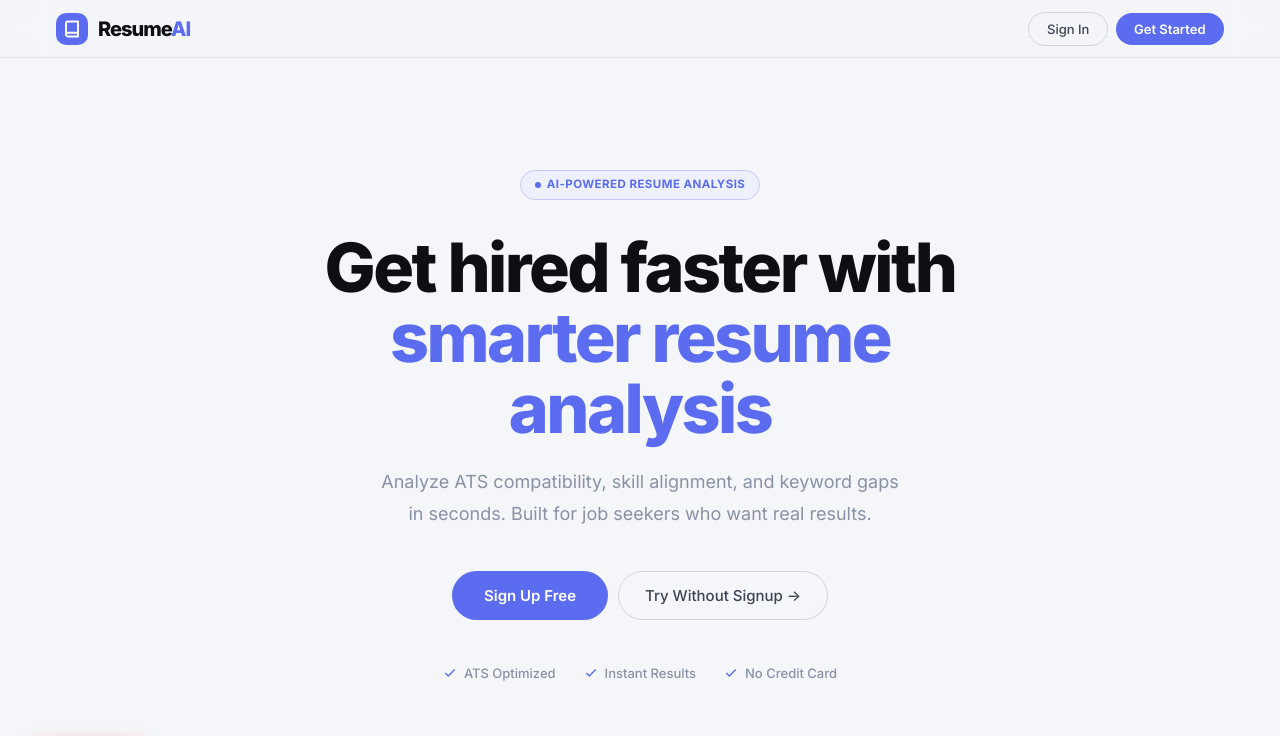
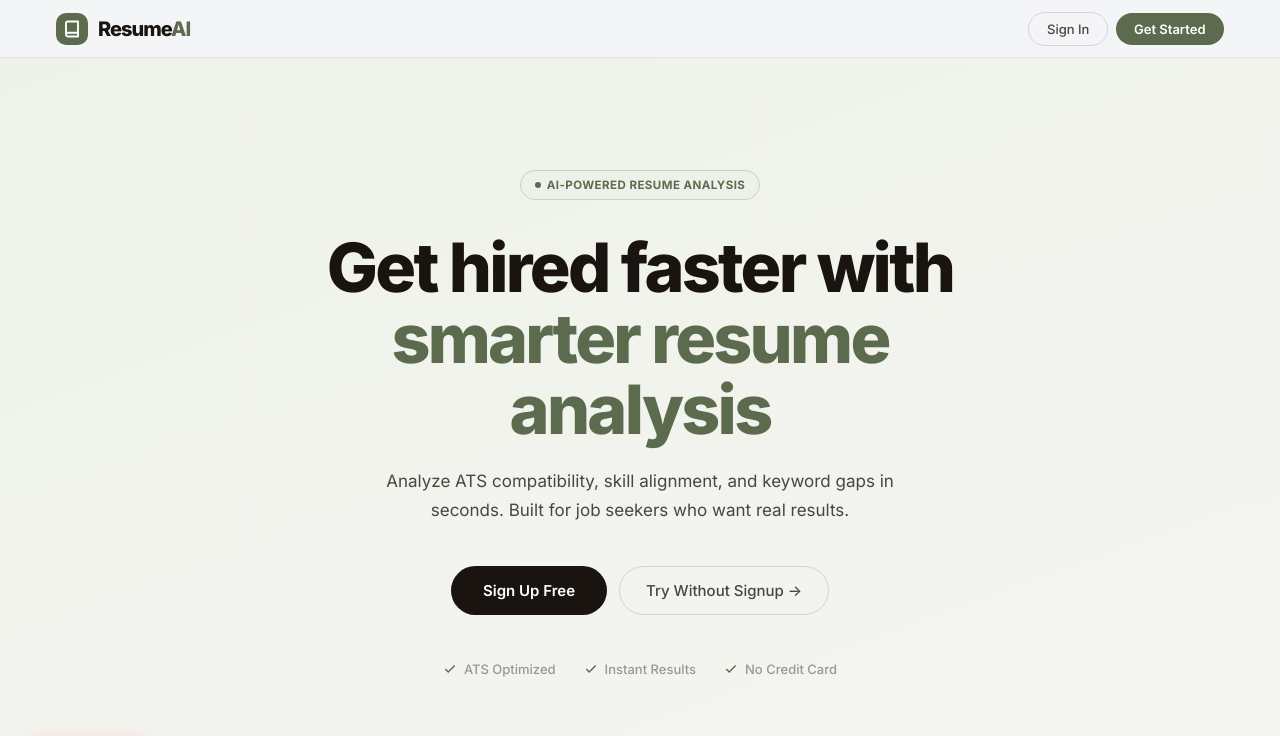
Before and after one commit to gnanesh-reddy-12/Ai-Resume-Analyzer, a React (Vite) app: page /landing in a window 1280 px wide. Shown: the top 736 px of the page. Built offline with nearby package versions, Linux system fonts and the light colour scheme; no server answers.

Commit message:
Design system: switch accent to muted sage-green #5C6B4E with warm cream bg

```diff
--- a/src/index.css
+++ b/src/index.css
@@ -1,40 +1,45 @@
 @import url('https://fonts.googleapis.com/css2?family=Inter:wght@400;500;600;700;800&display=swap');
 
 :root {
-  --bg:            #F4F6F9;
-  --bg-2:          #ECEEF2;
+  /* Backgrounds — warm cream, not cold white */
+  --bg:            #FAF8F5;
+  --bg-2:          #F0ECE6;
   --surface:       #FFFFFF;
-  --surface-2:     #F8F9FB;
+  --surface-2:     #FAF8F5;
 
-  --text-1:        #0D0F12;
-  --text-2:        #3D4452;
-  --text-3:        #8892A4;
+  /* Text — warm near-blacks, not cold slate */
+  --text-1:        #1A1410;
+  --text-2:        #4A4540;
+  --text-3:        #9C9690;
 
-  --border:        rgba(13,15,18,0.08);
-  --border-2:      rgba(13,15,18,0.14);
+  /* Borders — warm tinted */
+  --border:        rgba(26,20,16,0.08);
+  --border-2:      rgba(26,20,16,0.14);
 
-  --accent:        #5B6CF0;
-  --accent-hover:  #4757E8;
-  --accent-soft:   #EEF0FE;
-  --accent-mid:    #C7CBFB;
+  /* Accent — muted sage-green */
+  --accent:        #5C6B4E;
+  --accent-hover:  #4A5A3C;
+  --accent-soft:   #EEF1EA;
+  --accent-mid:    #C8D4BE;
 
-  --success:       #1A7F4B;
-  --success-bg:    #EDFAF3;
-  --success-bd:    #A8DDBF;
-
-  --danger:        #B91C1C;
-  --danger-bg:     #FEF2F2;
-  --danger-bd:     #FECACA;
-
-  --warning:       #B45309;
+  /* Semantic */
+  --success:       #1A7A45;
+  --success-bg:    #F0FDF4;
+  --success-bd:    #86EFAC;
+  --danger:        #C9252D;
+  --danger-bg:     #FFF1F0;
+  --danger-bd:     #FFCCC7;
+  --warning:       #92400E;
   --warning-bg:    #FFFBEB;
   --warning-bd:    #FDE68A;
 
-  --shadow-xs: 0 1px 2px rgba(0,0,0,0.05);
-  --shadow-sm: 0 1px 3px rgba(0,0,0,0.07), 0 1px 2px rgba(0,0,0,0.04);
-  --shadow-md: 0 4px 16px rgba(0,0,0,0.08), 0 1px 4px rgba(0,0,0,0.04);
-  --shadow-lg: 0 12px 40px rgba(0,0,0,0.12), 0 4px 12px rgba(0,0,0,0.06);
+  /* Shadows — warm-tinted, not cold gray */
+  --shadow-xs: 0 1px 2px rgba(26,20,16,0.05);
+  --shadow-sm: 0 1px 4px rgba(26,20,16,0.07), 0 1px 2px rgba(26,20,16,0.04);
+  --shadow-md: 0 4px 16px rgba(26,20,16,0.09), 0 2px 4px rgba(26,20,16,0.05);
+  --shadow-lg: 0 12px 40px rgba(26,20,16,0.11), 0 4px 10px rgba(26,20,16,0.06);
 
+  /* Typography scale — unchanged */
   --text-xs:   0.75rem;
   --text-sm:   0.8125rem;
   --text-base: 0.9375rem;
@@ -43,12 +48,13 @@
   --text-2xl:  1.5rem;
   --text-3xl:  clamp(1.75rem, 3vw + 0.5rem, 2.5rem);
 
-  --r-xs:  4px;
-  --r-sm:  8px;
-  --r-md:  12px;
-  --r-lg:  16px;
-  --r-xl:  20px;
-  --r-2xl: 28px;
+  /* Radius */
+  --r-xs:  3px;
+  --r-sm:  6px;
+  --r-md:  10px;
+  --r-lg:  14px;
+  --r-xl:  18px;
+  --r-2xl: 24px;
 }
 
 *, *::before, *::after {
@@ -65,14 +71,17 @@ body {
   font-family: 'Inter', -apple-system, BlinkMacSystemFont, sans-serif;
   background: var(--bg);
   color: var(--text-1);
-  line-height: 1.5;
+  line-height: 1.6;
   overflow-x: hidden;
+  font-feature-settings: "cv02", "cv03", "cv04", "cv11";
+  -webkit-font-smoothing: antialiased;
 }
 
-h1,h2,h3,h4,h5,h6 {
+h1, h2, h3, h4, h5, h6 {
   color: var(--text-1);
-  letter-spacing: -0.02em;
-  line-height: 1.15;
+  letter-spacing: -0.025em;
+  line-height: 1.2;
+  font-weight: 700;
 }
 
 a { color: inherit; text-decoration: none; }
@@ -121,18 +130,18 @@ button { font-family: inherit; }
   border: none;
   border-radius: 99px;
   cursor: pointer;
-  transition: transform 0.4s cubic-bezier(0.175, 0.885, 0.32, 1.275), box-shadow 0.4s ease, opacity 0.15s;
+  transition: transform 0.2s ease, box-shadow 0.2s ease, opacity 0.15s;
   white-space: nowrap;
   will-change: transform;
 }
 .btn-primary:hover {
-  transform: translateY(-2px) scale(1.015);
-  box-shadow: 0 12px 24px rgba(0,0,0,0.1), 0 4px 8px rgba(0,0,0,0.05);
+  transform: translateY(-1px);
+  box-shadow: 0 4px 14px rgba(26,20,16,0.18), 0 2px 4px rgba(26,20,16,0.08);
   opacity: 0.9;
 }
 .btn-primary:active {
-  transform: translateY(1px) scale(0.97);
-  box-shadow: 0 2px 5px rgba(0,0,0,0.05);
+  transform: translateY(1px);
+  box-shadow: 0 2px 5px rgba(26,20,16,0.08);
 }
 .btn-primary:disabled { opacity: 0.4; cursor: not-allowed; transform: none; box-shadow: none; }
 
@@ -150,18 +159,18 @@ button { font-family: inherit; }
   border: none;
   border-radius: 99px;
   cursor: pointer;
-  transition: transform 0.4s cubic-bezier(0.175, 0.885, 0.32, 1.275), box-shadow 0.4s ease, background 0.15s;
+  transition: transform 0.2s ease, box-shadow 0.2s ease, background 0.15s;
   white-space: nowrap;
   will-change: transform;
 }
 .btn-accent:hover {
   background: var(--accent-hover);
-  transform: translateY(-2px) scale(1.015);
-  box-shadow: 0 12px 24px rgba(91,108,240,0.3), 0 4px 8px rgba(91,108,240,0.15);
+  transform: translateY(-1px);
+  box-shadow: 0 6px 20px rgba(92,107,78,0.28), 0 2px 6px rgba(92,107,78,0.14);
 }
 .btn-accent:active {
-  transform: translateY(1px) scale(0.97);
-  box-shadow: 0 2px 5px rgba(91,108,240,0.2);
+  transform: translateY(1px);
+  box-shadow: 0 2px 5px rgba(92,107,78,0.18);
 }
 .btn-accent:disabled { opacity: 0.4; cursor: not-allowed; }
 
@@ -179,19 +188,19 @@ button { font-family: inherit; }
   border: 1px solid var(--border-2);
   border-radius: 99px;
   cursor: pointer;
-  transition: transform 0.4s cubic-bezier(0.175, 0.885, 0.32, 1.275), box-shadow 0.4s ease, background 0.15s, color 0.15s;
+  transition: transform 0.2s ease, box-shadow 0.2s ease, background 0.15s, color 0.15s;
   white-space: nowrap;
   will-change: transform;
 }
 .btn-ghost:hover {
   background: var(--surface);
   color: var(--text-1);
-  transform: translateY(-2px) scale(1.015);
-  box-shadow: 0 10px 20px rgba(0,0,0,0.06), 0 4px 8px rgba(0,0,0,0.03);
+  transform: translateY(-1px);
+  box-shadow: var(--shadow-sm);
 }
 .btn-ghost:active {
-  transform: translateY(1px) scale(0.97);
-  box-shadow: 0 2px 4px rgba(0,0,0,0.02);
+  transform: translateY(1px);
+  box-shadow: none;
 }
 
 .btn-secondary {
@@ -208,18 +217,18 @@ button { font-family: inherit; }
   border: 1px solid var(--border-2);
   border-radius: 99px;
   cursor: pointer;
-  transition: transform 0.4s cubic-bezier(0.175, 0.885, 0.32, 1.275), box-shadow 0.4s ease, background 0.15s;
+  transition: transform 0.2s ease, box-shadow 0.2s ease, background 0.15s;
   white-space: nowrap;
   will-change: transform;
 }
 .btn-secondary:hover {
   background: var(--bg-2);
-  transform: translateY(-2px) scale(1.015);
-  box-shadow: 0 10px 20px rgba(0,0,0,0.06), 0 4px 8px rgba(0,0,0,0.03);
+  transform: translateY(-1px);
+  box-shadow: var(--shadow-sm);
 }
 .btn-secondary:active {
-  transform: translateY(1px) scale(0.97);
-  box-shadow: 0 2px 4px rgba(0,0,0,0.02);
+  transform: translateY(1px);
+  box-shadow: none;
 }
 .btn-secondary:disabled { opacity: 0.4; cursor: not-allowed; }
 
@@ -255,7 +264,7 @@ button { font-family: inherit; }
 .input-ek::placeholder { color: var(--text-3); }
 .input-ek:focus {
   border-color: var(--accent);
-  box-shadow: 0 0 0 3px rgba(91,108,240,0.12);
+  box-shadow: 0 0 0 3px rgba(92,107,78,0.14);
 }
 .input-ek:disabled { background: var(--bg); color: var(--text-3); cursor: not-allowed; }
 
@@ -418,12 +427,12 @@ button { font-family: inherit; }
   margin: 0 auto;
   max-width: 1000px;
   width: calc(100% - 32px);
-  background: rgba(255,255,255,0.88);
+  background: rgba(250,248,245,0.94);
   backdrop-filter: blur(20px);
   -webkit-backdrop-filter: blur(20px);
   border-radius: 99px;
-  border: 1px solid rgba(13,15,18,0.09);
-  box-shadow: 0 2px 20px rgba(0,0,0,0.06), 0 1px 3px rgba(0,0,0,0.04);
+  border: 1px solid rgba(26,20,16,0.08);
+  box-shadow: 0 2px 12px rgba(26,20,16,0.07), 0 1px 3px rgba(26,20,16,0.04);
   height: 52px;
   display: flex;
   align-items: center;
@@ -437,17 +446,30 @@ button { font-family: inherit; }
     border-top: none;
     border-left: none;
     border-right: none;
-    background: rgba(255,255,255,0.98);
+    background: rgba(250,248,245,0.98);
   }
 }
 
-/* ── Emil Kowalski Interaction ── */
-.ek-card, .stat-card {
+/* ── Card Interactions ── */
+.ek-card {
+  background: var(--surface);
+  border: 1px solid var(--border);
+  border-radius: var(--r-lg);
+  box-shadow: var(--shadow-xs);
+  transition: transform 0.2s ease,
+              box-shadow 0.2s ease,
+              border-color 0.15s ease;
+}
+.ek-card:hover {
+  transform: translateY(-2px);
+  box-shadow: var(--shadow-md);
+  border-color: var(--border-2);
+}
+.stat-card {
   position: relative;
-  transition: transform 0.4s cubic-bezier(0.175, 0.885, 0.32, 1.275), box-shadow 0.4s ease;
-  will-change: transform;
+  transition: transform 0.2s ease, box-shadow 0.2s ease;
 }
-.ek-card:hover, .stat-card:hover {
-  transform: translateY(-2px) scale(1.015);
-  box-shadow: 0 16px 40px rgba(0,0,0,0.06), 0 4px 12px rgba(0,0,0,0.03) !important;
+.stat-card:hover {
+  transform: translateY(-2px);
+  box-shadow: var(--shadow-md) !important;
 }
--- a/src/pages/GuestResults.jsx
+++ b/src/pages/GuestResults.jsx
@@ -40,7 +40,7 @@ function ScoreRing({ score, size = 140, stroke = 10 }) {
   return (
     <div style={{ position: "relative", width: size, height: size, display: "flex", alignItems: "center", justifyContent: "center" }}>
       <svg width={size} height={size} style={{ transform: "rotate(-90deg)" }}>
-        <circle cx={size / 2} cy={size / 2} r={r} fill="none" stroke="var(--border-2)" strokeWidth={stroke} />
+        <circle cx={size / 2} cy={size / 2} r={r} fill="none" stroke="var(--bg-2)" strokeWidth={stroke} />
         <motion.circle cx={size / 2} cy={size / 2} r={r} fill="none" stroke={color} strokeWidth={stroke}
           strokeLinecap="round" strokeDasharray={circ}
           initial={{ strokeDashoffset: circ }} animate={{ strokeDashoffset: offset }}
--- a/src/pages/History.jsx
+++ b/src/pages/History.jsx
@@ -16,7 +16,7 @@ function ScoreRing({ score, size = 52, stroke = 4.5 }) {
   return (
     <div style={{ position: "relative", width: size, height: size, flexShrink: 0 }}>
       <svg width={size} height={size} style={{ transform: "rotate(-90deg)" }}>
-        <circle cx={size/2} cy={size/2} r={r} fill="none" stroke="var(--bg)" strokeWidth={stroke}/>
+        <circle cx={size/2} cy={size/2} r={r} fill="none" stroke="var(--bg-2)" strokeWidth={stroke}/>
         <motion.circle cx={size/2} cy={size/2} r={r} fill="none" stroke={color} strokeWidth={stroke}
           strokeLinecap="round" strokeDasharray={circ}
           initial={{ strokeDashoffset: circ }} animate={{ strokeDashoffset: offset }}
@@ -137,7 +137,7 @@ export default function History() {
           style={{ display: "flex", alignItems: "flex-end", justifyContent: "space-between", gap: 16, marginBottom: 24, flexWrap: "wrap" }}>
           <div>
             <span className="section-label">History</span>
-            <h1 style={{ fontSize: "clamp(22px,4vw,30px)", fontWeight: 800, letterSpacing: "-0.8px", marginBottom: 4 }}>Analysis History</h1>
+            <h1 style={{ fontSize: "clamp(22px,4vw,30px)", fontWeight: 800, letterSpacing: "-0.03em", marginBottom: 4 }}>Analysis History</h1>
             <p style={{ fontSize: 13, color: "var(--text-3)" }}>{analyses.length} {analyses.length === 1 ? "analysis" : "analyses"} saved</p>
           </div>
           <button className="btn-accent" style={{ padding: "10px 22px", fontSize: 13 }} onClick={() => navigate("/")}>+ New Analysis</button>
@@ -214,7 +214,7 @@ export default function History() {
                     userSelect: "none",
                     transition: "border-color 0.15s, background 0.15s, box-shadow 0.15s"
                   }}
-                  onMouseEnter={e => { if (!isSelected) { e.currentTarget.style.borderColor = "var(--border-2)"; e.currentTarget.style.boxShadow = "var(--shadow-md)" } }}
+                  onMouseEnter={e => { if (!isSelected) { e.currentTarget.style.borderColor = "var(--accent)"; e.currentTarget.style.boxShadow = "var(--shadow-md)" } }}
                   onMouseLeave={e => { if (!isSelected) { e.currentTarget.style.borderColor = "var(--border)"; e.currentTarget.style.boxShadow = "none" } }}
                 >
                   <div style={{ display: "flex", alignItems: "center", gap: 16 }}>
--- a/src/pages/Landing.jsx
+++ b/src/pages/Landing.jsx
@@ -103,7 +103,7 @@ export default function Landing() {
   }
 
   return (
-    <div style={{ background: "var(--bg)", color: "var(--text-1)", minHeight: "100vh" }}>
+    <div style={{ background: "linear-gradient(160deg, var(--accent-soft) 0%, var(--bg) 55%)", color: "var(--text-1)", minHeight: "100vh" }}>
 
       {/* Nav */}
       <nav style={{
@@ -154,7 +154,7 @@ export default function Landing() {
 
         <motion.h1 {...fadeUp(0.07)} style={{
           fontSize: "clamp(38px,6.5vw,68px)", fontWeight: 800,
-          lineHeight: 1.04, letterSpacing: "-2.5px", marginBottom: 22,
+          lineHeight: 1.04, letterSpacing: "-0.04em", marginBottom: 22,
           color: "var(--text-1)"
         }}>
           Get hired faster with<br />
@@ -162,16 +162,16 @@ export default function Landing() {
         </motion.h1>
 
         <motion.p {...fadeUp(0.14)} style={{
-          fontSize: "clamp(15px,2vw,18px)", color: "var(--text-3)",
-          lineHeight: 1.8, maxWidth: 520, margin: "0 auto 40px", fontWeight: 400
+          fontSize: 17, color: "var(--text-2)",
+          lineHeight: 1.75, maxWidth: 520, margin: "0 auto 40px", fontWeight: 400
         }}>
           Analyze ATS compatibility, skill alignment, and keyword gaps in seconds.
           Built for job seekers who want real results.
         </motion.p>
 
-        <motion.div {...fadeUp(0.2)} style={{ display: "flex", gap: 10, justifyContent: "center", flexWrap: "wrap" }}>
+        <motion.div {...fadeUp(0.2)} style={{ display: "flex", gap: 12, justifyContent: "center", flexWrap: "wrap" }}>
           <button
-            className="btn-accent"
+            className="btn-primary"
             style={{ padding: "14px 32px", fontSize: 15 }}
             onClick={() => navigate("/signup")}
           >
```
Also changed, not shown: src/pages/About.jsx (+7 -7 lines), src/pages/Home.jsx (+16 -8 lines), src/pages/Login.jsx (+4 -4 lines), src/pages/ResetPassword.jsx (+4 -4 lines), src/pages/Results.jsx (+17 -13 lines), src/pages/Signup.jsx (+5 -5 lines).
